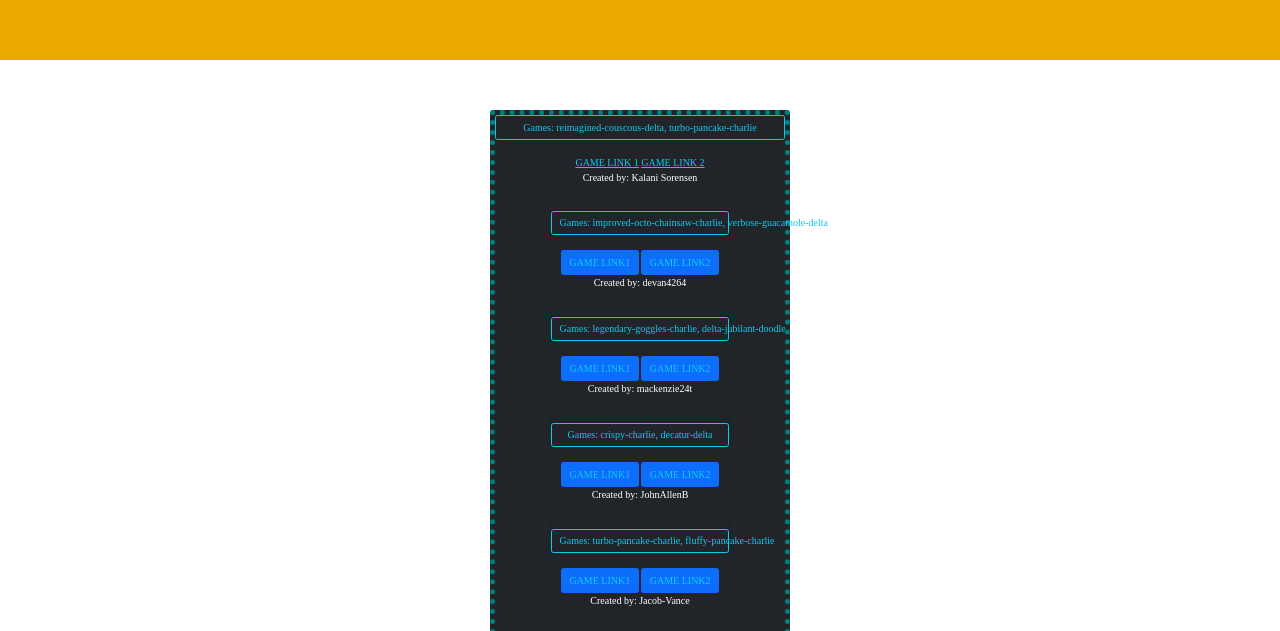
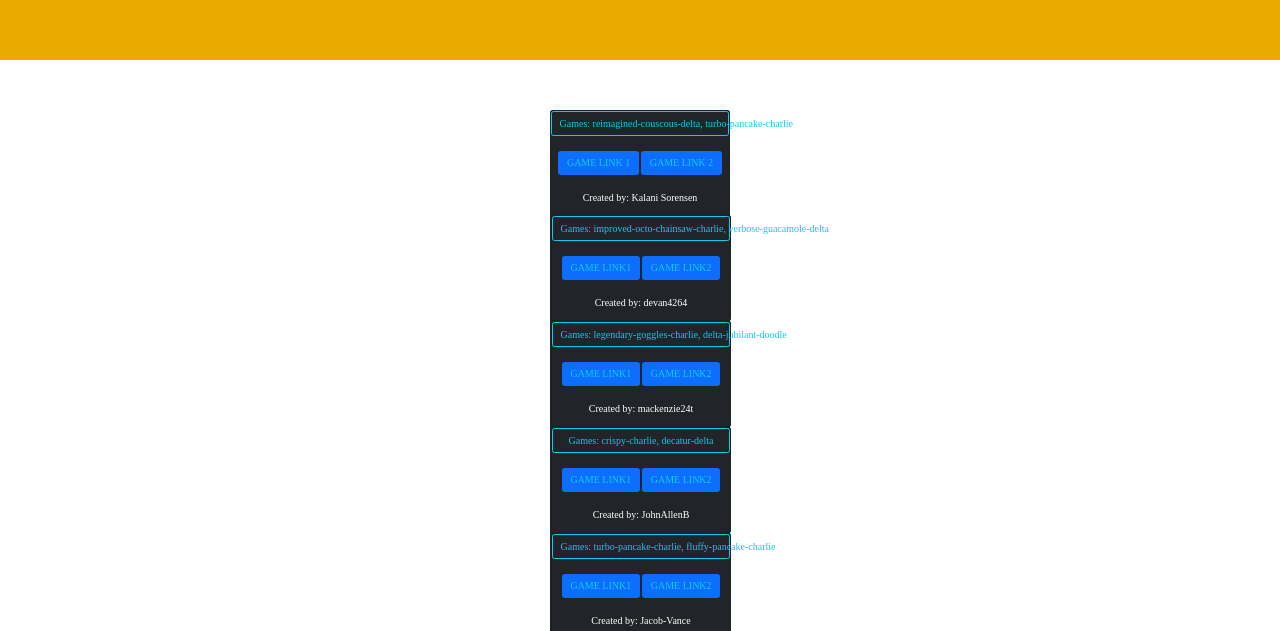
Before and after one commit to hrantgartley/upgraded-octo-waffle-test, a website: page index.html in a window 1280 px wide. Shown: the part 169-800 px from the top of the page. Drawn offline with nearby package versions, Linux system fonts and the light colour scheme.

Commit message:
updated styles

```diff
--- a/index.html
+++ b/index.html
@@ -20,14 +20,15 @@
         </div>
         <div class="row">
             <figure class="col-sm-12" style="padding: 20px; ">
-                <div id="firstCard" class="card text-center mx-auto bg-dark blue" style="width: 300px;border:5px dotted teal;">
+                <div id="firstCard" class="card text-center mx-auto bg-dark text-blue" style="width: 18rem;">
                     <button class="cardOpen2 btn btn-outline-info">Games: reimagined-couscous-delta, turbo-pancake-charlie</button>
                     <div class="cardHide">
                         <br>
-                        <a href="https://babayaga1013.github.io/reimagined-couscous--delta/" class="link-info" target="_blank">GAME LINK 1</a>
-                        <a href="https://babayaga1013.github.io/charlie-lab-cis376/" class="link-info" target="_blank">GAME LINK 2</a>
+                        <a href="https://babayaga1013.github.io/reimagined-couscous--delta/" class="link-info btn btn-primary" target="_blank">GAME LINK 1</a>
+                        <a href="https://babayaga1013.github.io/charlie-lab-cis376/" class="link-info btn btn-primary" target="_blank">GAME LINK 2</a>
+                        <br>
+                        <br>
                         <p class="text-white">Created by: Kalani Sorensen</p>
-                        <br>
                     </div>
                 </div>
             </figure>
```
Also changed, not shown: scripts/script.js (+2 -7 lines).
